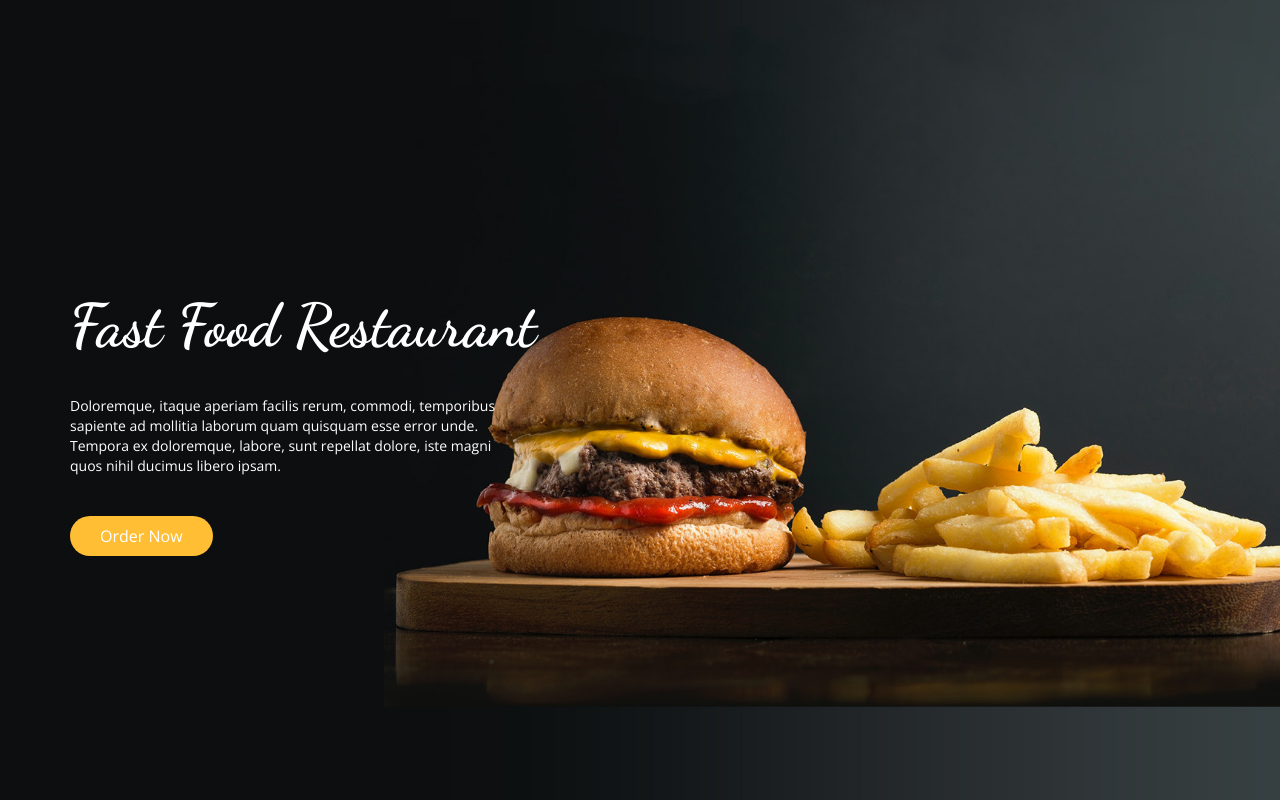
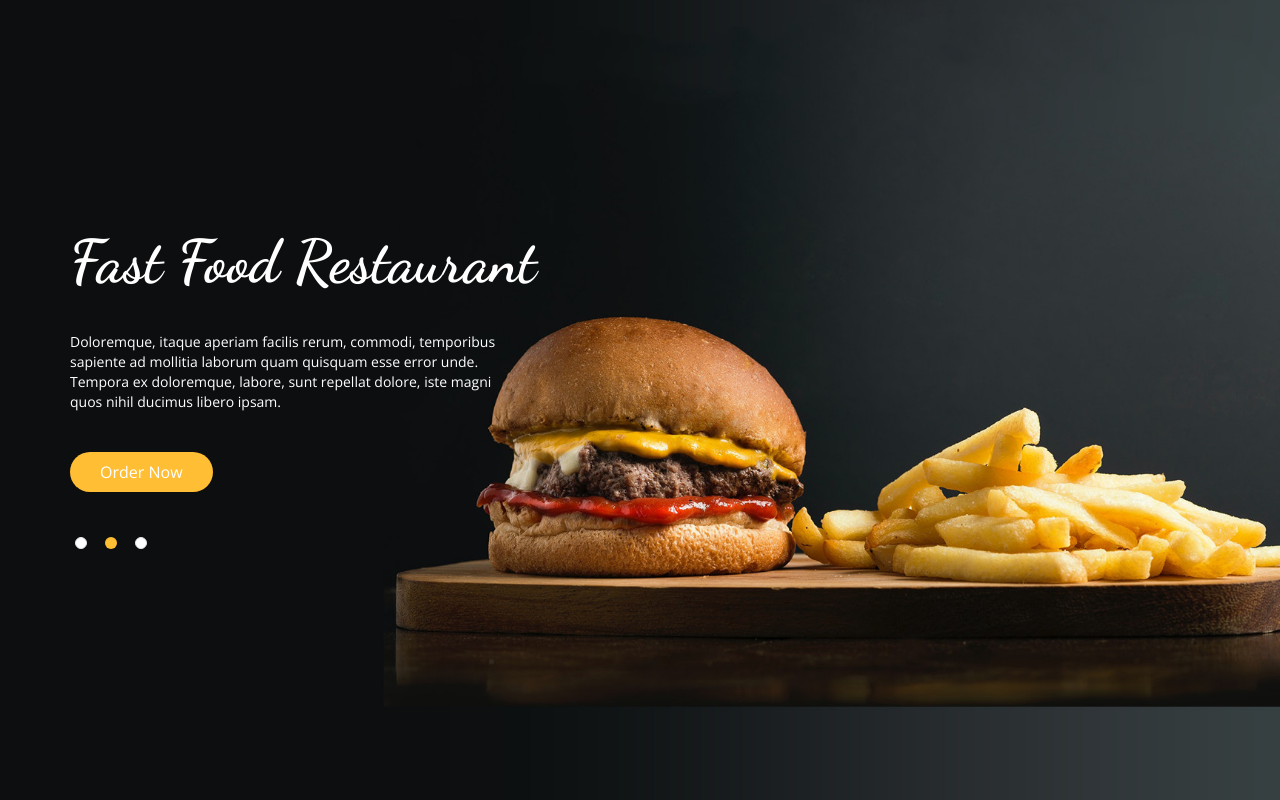
Before and after one commit to ozngrsc/Food-Ordering, a Next.js app: page /home in a window 1280 px wide. Built offline with nearby package versions, Linux system fonts and the light colour scheme.

Commit message:
add slider

```diff
--- a/components/Carousel.jsx
+++ b/components/Carousel.jsx
@@ -1,8 +1,23 @@
 import Image from "next/image";
 import React from "react";
 import Title from "./ui/Title";
+import Slider from "react-slick";
 
 const Carousel = () => {
+  const settings = {
+    dots: true,
+    infinite: true,
+    speed: 500,
+    slidesToShow: 1,
+    slidesToScroll: 1,
+    arrows: false,
+    autoplay: true,
+    autoplayspeed: 3500,
+    customPaging: (i) => (
+      <div className=" w-3 h-3 border bg-white rounded-full mt-10  "></div>
+    ),
+  };
+
   return (
     <div className="h-screen w-full container mx-auto -mt-[88px]">
       <div className="absolute top-0 left-0 w-full h-full">
@@ -15,16 +30,44 @@ const Carousel = () => {
           />
         </div>
       </div>
-      <div className="relative  text-white top-96 flex flex-col items-start gap-y-10">
-        <Title className="text-6xl">Fast Food Restaurant</Title>
-        <p className="text-sm sm:w-2/5 w-full">
-          Doloremque, itaque aperiam facilis rerum, commodi, temporibus sapiente
-          ad mollitia laborum quam quisquam esse error unde. Tempora ex
-          doloremque, labore, sunt repellat dolore, iste magni quos nihil
-          ducimus libero ipsam.
-        </p>
-        <button className="btn-primary">Order Now</button>
-      </div>
+      <Slider {...settings}>
+        <div>
+          <div className=" mt-80 text-white  flex flex-col items-start gap-y-10">
+            <Title className="text-6xl">Fast Food Restaurant</Title>
+            <p className="text-sm sm:w-2/5 w-full">
+              Doloremque, itaque aperiam facilis rerum, commodi, temporibus
+              sapiente ad mollitia laborum quam quisquam esse error unde.
+              Tempora ex doloremque, labore, sunt repellat dolore, iste magni
+              quos nihil ducimus libero ipsam.
+            </p>
+            <button className="btn-primary">Order Now</button>
+          </div>
+        </div>
+        <div>
+          <div className=" mt-80 text-white  flex flex-col items-start gap-y-10">
+            <Title className="text-6xl">Fast Food Restaurant</Title>
+            <p className="text-sm sm:w-2/5 w-full">
+              Doloremque, itaque aperiam facilis rerum, commodi, temporibus
+              sapiente ad mollitia laborum quam quisquam esse error unde.
+              Tempora ex doloremque, labore, sunt repellat dolore, iste magni
+              quos nihil ducimus libero ipsam.
+            </p>
+            <button className="btn-primary">Order Now</button>
+          </div>
+        </div>
+        <div>
+          <div className=" mt-80 text-white  flex flex-col items-start gap-y-10">
+            <Title className="text-6xl">Fast Food Restaurant</Title>
+            <p className="text-sm sm:w-2/5 w-full">
+              Doloremque, itaque aperiam facilis rerum, commodi, temporibus
+              sapiente ad mollitia laborum quam quisquam esse error unde.
+              Tempora ex doloremque, labore, sunt repellat dolore, iste magni
+              quos nihil ducimus libero ipsam.
+            </p>
+            <button className="btn-primary">Order Now</button>
+          </div>
+        </div>
+      </Slider>
     </div>
   );
 };
--- a/styles/globals.css
+++ b/styles/globals.css
@@ -18,3 +18,12 @@ body {
 .btn-primary {
   @apply text-white px-[30px] py-[8px] rounded-3xl bg-primary cursor-pointer hover:opacity-70 transition-all;
 }
+
+
+.slick-dots {
+  @apply !flex justify-start items-center;
+}
+
+.slick-dots .slick-active div{
+  @apply bg-primary border-none;
+}
```
